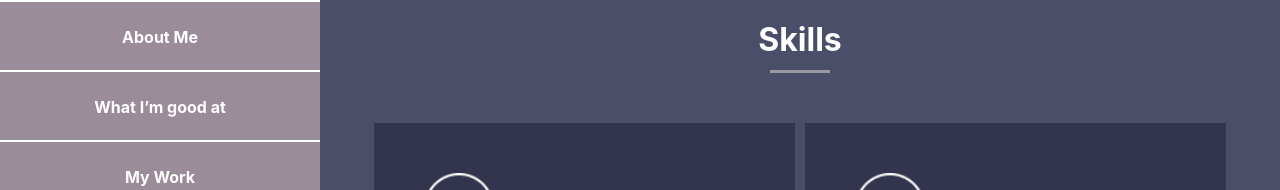
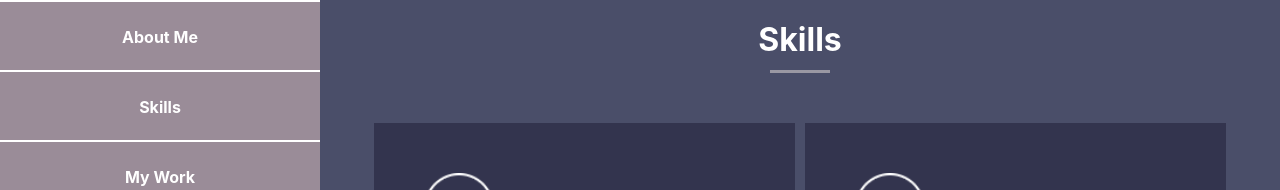
Before and after one commit to andresmarcelo99/portafolio, a React (Create React App) app: page / in a window 1280 px wide. Shown: the part 355-545 px from the top of the page. Built offline with nearby package versions, Linux system fonts and the light colour scheme.

Commit message:
Removed hrefs

```diff
--- a/public/assets/css/style.css
+++ b/public/assets/css/style.css
@@ -102,7 +102,7 @@ html {
   text-align: center;
 }
 
-.main-nav li:last-child a {
+.main-nav li:last-child span {
   border-bottom: 2px solid #fff;
 }
 
@@ -110,7 +110,7 @@ html {
   display: block;
 }
 
-.main-nav li a {
+.main-nav li span {
   height: 70px;
   line-height: 70px;
   display: inline-block;
@@ -120,10 +120,11 @@ html {
   width: 100%;
   transition: all 0.5s;
   border-top: 2px solid #fff;
+  cursor: pointer;
 }
 
-.main-nav li:hover a,
-.main-nav li.active a {
+.main-nav li:hover span,
+.main-nav li.active span {
   background: #fff;
   color: #9a8c98;
 }
--- a/src/App.tsx
+++ b/src/App.tsx
@@ -22,27 +22,18 @@ function App() {
                 <nav className="main-nav" role="navigation">
                   <ul className="main-menu">
                     <li>
-                      <a href="#section1" onClick={() => scrollTo('about-me')}>
-                        About Me
-                      </a>
+                      <span onClick={() => scrollTo('about-me')}>About Me</span>
                     </li>
                     <li>
-                      <a href="#section2" onClick={() => scrollTo('skills')}>
-                        What I’m good at
-                      </a>
+                      <span onClick={() => scrollTo('skills')}>Skills</span>
                     </li>
                     <li>
-                      <a href="#section3" onClick={() => scrollTo('my-work')}>
-                        My Work
-                      </a>
+                      <span onClick={() => scrollTo('my-work')}>My Work</span>
                     </li>
                     <li>
-                      <a
-                        href="#section4"
-                        onClick={() => scrollTo('contact-me')}
-                      >
+                      <span onClick={() => scrollTo('contact-me')}>
                         Contact Me
-                      </a>
+                      </span>
                     </li>
                   </ul>
                 </nav>
```
